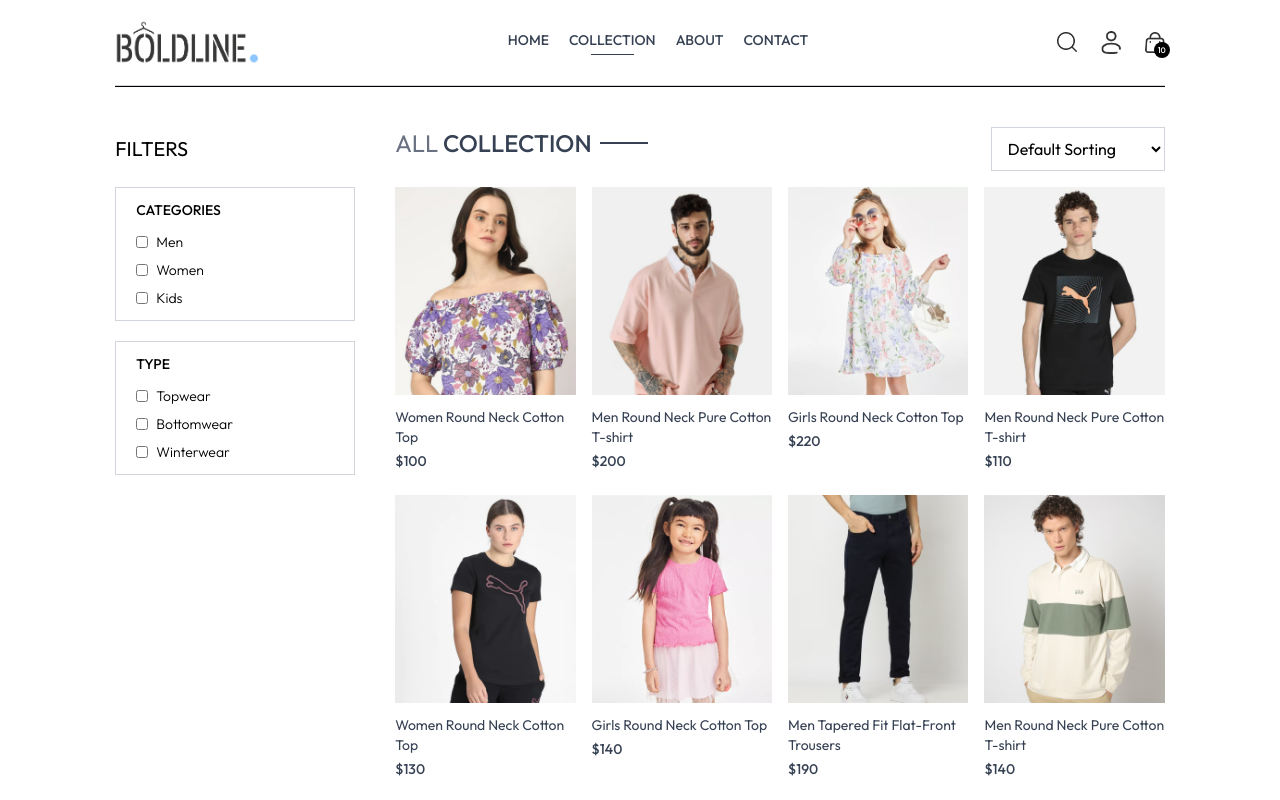
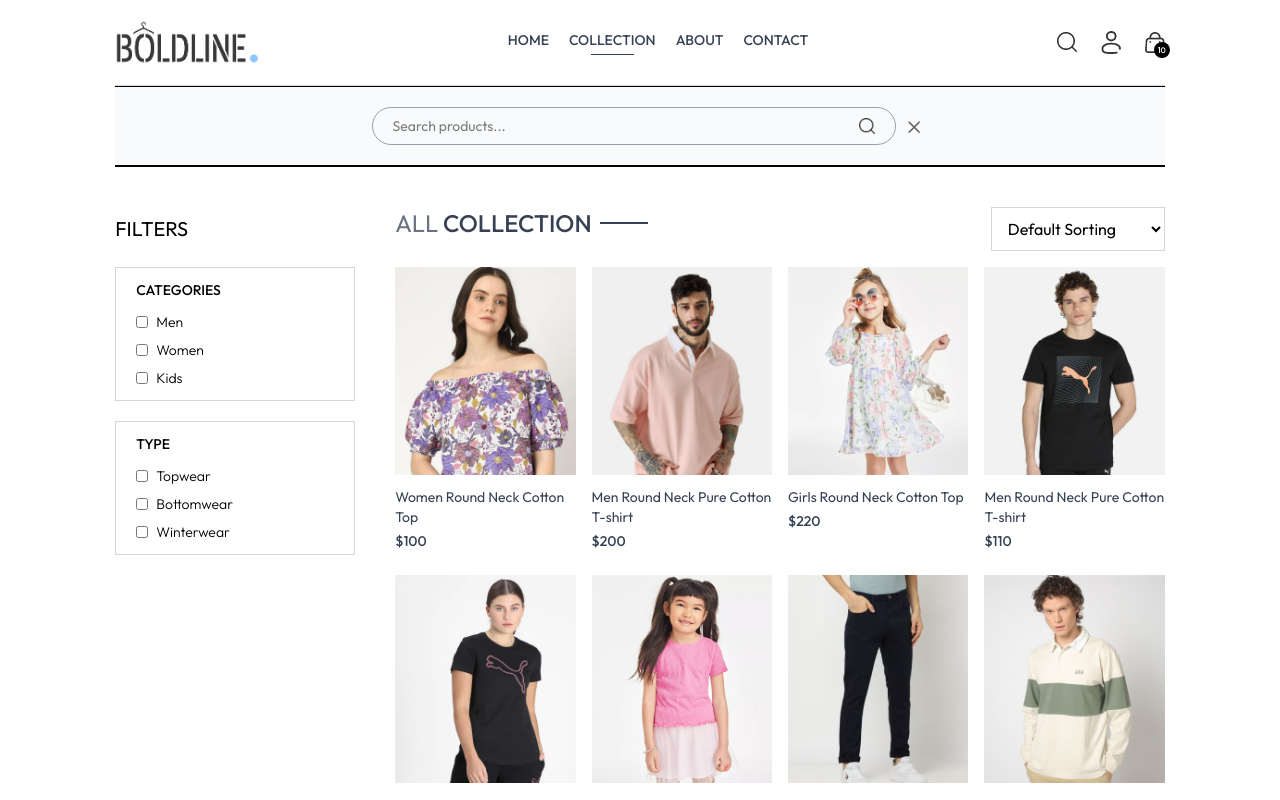
Before and after one commit to sowrav003/boldline---Clothing-brand, a React (Vite) app in the folder frontend/: page /collection in a window 1280 px wide. Both pictures are taken after a click on the picture 1066 px from the left and 42 px from the top of the page. Shown: the top 800 px of the page. Built offline with nearby package versions, Linux system fonts and the light colour scheme.

Commit message:
day-4 searchBar

```diff
--- a/frontend/src/App.jsx
+++ b/frontend/src/App.jsx
@@ -10,12 +10,14 @@
 import Order from "./pages/Order.jsx"
 import Navbar from "./components/Navbar.jsx"
 import Footer from "./components/Footer.jsx"
+import SearchBar from "./components/SearchBar.jsx"
 
 function App() {
 
   return (
     <div className="px-4 sm:px-[5vw] md:px-[7vw] lg:px-[9vw]">
       <Navbar />
+      <SearchBar />
       <Routes>
         <Route path="/" element={<Home />} />
         <Route path="/collection" element={<Collection />} />
--- a/frontend/src/components/Navbar.jsx
+++ b/frontend/src/components/Navbar.jsx
@@ -1,9 +1,11 @@
-import React, { useState } from "react";
+import React, { useContext, useState } from "react";
 import { assets } from "../assets/assets";
 import { Link, NavLink } from "react-router-dom";
+import { ShopContext } from "../context/ShopContext";
 
 const Navbar = () => {
   const [visible, setVisible] = useState(false);
+  const {setShowSearch} = useContext(ShopContext);
   return (
     <nav className="flex items-center justify-between py-5 font-medium sticky top-0 z-50 bg-white border-b border-gray-300">
       <Link to="/">
@@ -29,6 +31,7 @@
       </ul>
       <div className="flex items-center gap-6">
         <img
+          onClick={() => setShowSearch(true)}
           src={assets.search_icon}
           alt="Search"
           className="w-5 cursor-pointer"
--- /dev/null
+++ b/frontend/src/components/SearchBar.jsx
@@ -0,0 +1,36 @@
+import React, { useContext, useEffect, useState } from 'react'
+import { assets } from '../assets/assets';
+import { ShopContext } from '../context/ShopContext';
+import { useLocation } from 'react-router-dom';
+
+const SearchBar = () => {
+  const { search, setSearch, showSearch, setShowSearch } = useContext(ShopContext);
+  const [visible, setVisible] = useState(false);
+  const location = useLocation();
+
+  useEffect(() => {
+    if(location.pathname.includes('collection')){
+      setVisible(true);
+    }
+    else {
+      setVisible(false);
+    }
+  }, [location]);
+  return showSearch && visible ? (
+    <div className="border-t border-b bg-gray-50 text-center">
+        <div className="inline-flex items-center justify-center border border-gray-400 px-5 py-2 my-5 mx-3 rounded-full w-3/4 sm:w-1/2">
+            <input
+              type="text"
+              value={search}
+              onChange={(e) => setSearch(e.target.value)}
+              placeholder="Search products..."
+              className="flex-1 bg-inherit text-sm outline-none"
+            />
+            <img src={assets.search_icon} alt="Search icon" className='w-4 h-4' />
+        </div>
+            <img src={assets.cross_icon} alt="Close icon" className='inline w-3 cursor-pointer' onClick={() => setShowSearch(false)} />
+    </div>
+  ) : null;
+}
+
+export default SearchBar
--- a/frontend/src/context/ShopContext.jsx
+++ b/frontend/src/context/ShopContext.jsx
@@ -1,22 +1,23 @@
-import { createContext } from "react";
+import { createContext, useState } from "react";
 import { products } from "../assets/assets";
 
 export const ShopContext = createContext();
 
 const ShopContextProvider = ({ children }) => {
-
   const currency = "$";
   const delivery_fee = 10;
+  const [search, setSearch] = useState("");
+  const [showSearch, setShowSearch] = useState(false);
   const value = {
     products,
     currency,
     delivery_fee,
+    search,
+    setSearch,
+    showSearch,
+    setShowSearch,
   };
-   return (
-     <ShopContext.Provider value={value}>
-       {children}
-     </ShopContext.Provider>
-   );
- }
+  return <ShopContext.Provider value={value}>{children}</ShopContext.Provider>;
+};
 
 export default ShopContextProvider;
--- a/frontend/src/pages/Collection.jsx
+++ b/frontend/src/pages/Collection.jsx
@@ -5,7 +5,8 @@
 import ProductItems from "../components/ProductItems";
 
 const Collection = () => {
-  const {products} = useContext(ShopContext);
+
+  const {products , search , showSearch} = useContext(ShopContext);
   const [showFilter, setShowFilter] = useState(false)
   const [filterProducts, setFilterProducts] = useState([]);
   const [category, setCategory] = useState([]);
@@ -32,6 +33,10 @@
 
   const applyFilters = () => {
     let productsCopy = products.slice();
+    if(showSearch && search){
+      productsCopy = productsCopy.filter((item) => item.name.toLowerCase().includes(search.toLowerCase()));
+      console.log(productsCopy);
+    }
     if(category.length > 0){
       productsCopy = productsCopy.filter((item) => category.includes(item.category));
     }
@@ -61,7 +66,7 @@
 
   useEffect(() => {
     applyFilters();
-  }, [category, SubCategories]);
+  }, [category, SubCategories,showSearch]);
 
   useEffect(() => {
     sortProducts();
```
Lines whose indentation alone changed are shown as unchanged.
